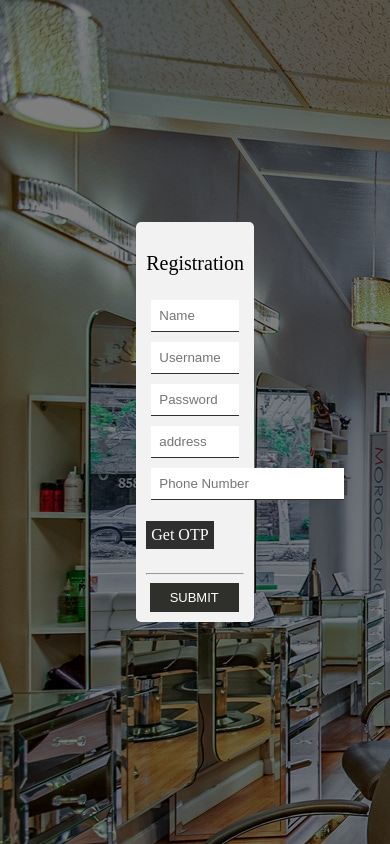
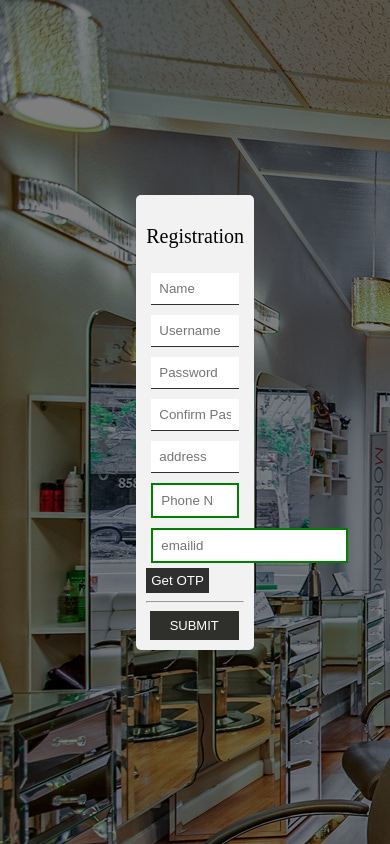
Before and after one commit to nashpb/some_php_project, a PHP site: page /registration.php in a window 390 px wide. Run offline with PHP 8.4, Linux system fonts and the light colour scheme.

Commit message:
phone and email validation

```diff
--- a/index.php
+++ b/index.php
@@ -1,5 +1,5 @@
 <?php
 include_once('configs/db.php');
-include_once('configs/login_check.php'); //DEVELOPRS!!!!!!!!!!!! UNCOMMENT THIS LINE WHEN DEVELOPING
+//include_once('configs/login_check.php'); //DEVELOPRS!!!!!!!!!!!! UNCOMMENT THIS LINE WHEN DEVELOPING
 echo "Sal-On!!";
 ?>
--- a/registration.php
+++ b/registration.php
@@ -6,27 +6,40 @@
 	<link rel="stylesheet" href="style/style.css">
 	<script src="script/script.js"></script>
 	<script src="https://ajax.googleapis.com/ajax/libs/jquery/3.4.1/jquery.min.js"></script>
+	<style>
+      #emailVal,#phone:invalid {
+        border: 2px solid red;
+      }
+
+      #emailVal,#phone:valid {
+        border: 2px solid green;
+      }
+    </style>
 </head>
 <body class="back-img">
 	<div class="container-fluid display-flex-center login">
 		<div class="login-div">
 			<p class="form-title">Registration</p>
-			<form>
+			<form formname="myForm"  >
 				<div class="input-container">
-					<input type="text" class="form-control" placeholder="Name">
-					<input type="text" class="form-control" placeholder="Username">
-					<input type="text" class="form-control" placeholder="Password">
+					<input type="text" class="form-control" placeholder="Name" required>
+					<input type="text" class="form-control" placeholder="Username" required>
+					<input type="password" id="pass1" name="pswd1"class="form-control" placeholder="Password" minlength="4" maxlength="10"   required >
+
+					<input type="password"  name="pswd2"class="form-control" placeholder="Confirm Password" minlength="4" maxlength="10" required>
 					<input type="text" class="form-control" placeholder="address">
+					<input type="number" class="form-control" placeholder="Phone Number" max="10" id="phone" onfocusout="mobileNumber();">
+
 				</div>
 				<div class="otp_container">
-					<input type="text" class="form-control" placeholder="Phone Number">
-					<p class="otp-input">Get OTP</p>
+					<input type="email" class="form-control" placeholder="emailid" onfocusout="checkEmail();"id="emailVal" >
+					<button class="otp-input" >Get OTP</button>
 				</div>
 				<div class="input-container" id="otp-container">
-					<input type="text" class="form-control" placeholder="OTP">
+					<input type="text" class="form-control" placeholder="OTP" >
 				</div>
 				<hr>
-				<input type="submit" value="SUBMIT" class="form-submit">
+				<input type="submit" value="SUBMIT" class="form-submit" id="okButton"  >
 			</form>
 		</div>
 	</div>
@@ -38,4 +51,29 @@ $(document).ready(function(){
 		$("#otp-container").css('display','block');
 	})
 });
+function checkEmail() {
+        var email = document.getElementById("emailVal");
+        var filter = /^(([^<>()\[\]\\.,;:\s@"]+(\.[^<>()\[\]\\.,;:\s@"]+)*)|(".+"))@((\[[0-9]{1,3}\.[0-9]{1,3}\.[0-9]{1,3}\.[0-9]{1,3}])|(([a-zA-Z\-0-9]+\.)+[a-zA-Z]{2,}))$/;
+        if (!filter.test(email.value)) {
+            alert('Please provide a valid email address');
+            email.focus;
+            return false;
+        }
+    }
+
+	function mobileNumber(){
+
+var Number = document.getElementById('phone');
+var IndNum = /^[0]?[6789]\d{9}$/;
+
+if(!IndNum.test(Number.value)){
+   alert('please enter valid mobile number');
+   phone.focus;
+   return false;
+}
+	}
+
+
+
+
 </script>
```
